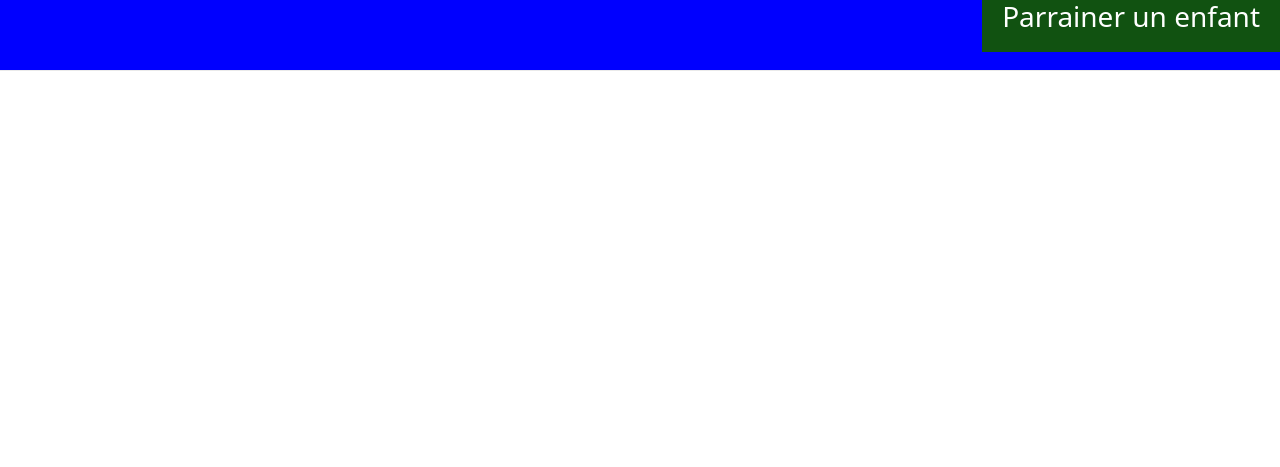
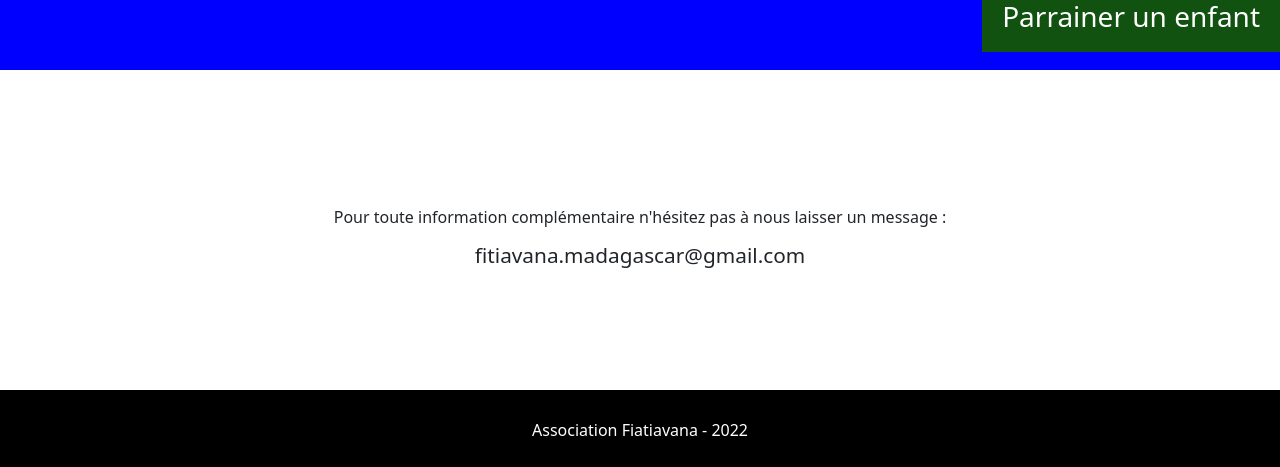
Before and after one commit to tboittin/Fitiavana, a Next.js app: page / in a window 1280 px wide. Shown: the part 986-1453 px from the top of the page. Before the commit the page ends 1121 px from the top, so only its background shows below. Built offline with nearby package versions, Linux system fonts and the light colour scheme.

Commit message:
:sparkles: contact and footer

```diff
--- /dev/null
+++ b/components/ContactSection.jsx
@@ -0,0 +1,14 @@
+import React from "react"
+import styles from "../styles/ContactSection.module.scss"
+
+export default function ContactSection() {
+    return (
+        <div className={styles.contact}>
+            <h3>
+                Pour toute information complémentaire n'hésitez pas à nous
+                laisser un message :
+            </h3>
+            <h2>fitiavana.madagascar@gmail.com</h2>
+        </div>
+    )
+}
--- /dev/null
+++ b/components/Footer.jsx
@@ -0,0 +1,6 @@
+import React from "react"
+import styles from "../styles/Footer.module.scss"
+
+export default function Footer() {
+    return <div className={styles.footer}>Association Fiatiavana - 2022</div>
+}
--- a/components/Hero.jsx
+++ b/components/Hero.jsx
@@ -14,7 +14,7 @@ export default function Hero() {
                     className={styles.heroBackground}
                 />
             </div>
-            <h1 className={styles.title}>
+            <h1 className={styles.heroTitle}>
                 Bienvenue sur le site de Fitiavana Madagascar
             </h1>
         </div>
--- a/pages/index.js
+++ b/pages/index.js
@@ -1,5 +1,4 @@
 import Head from "next/head"
-import Image from "next/image"
 import NavbarLayout from "../components/Navbar"
 import styles from "../styles/Home.module.css"
 
@@ -7,6 +6,8 @@ import "bootstrap/dist/css/bootstrap.min.css"
 import Hero from "../components/Hero"
 import TitleSection from "../components/TitleSection"
 import SponsorSection from "../components/SponsorSection"
+import ContactSection from "../components/ContactSection"
+import Footer from "../components/Footer"
 
 export default function Home() {
     return (
@@ -22,13 +23,15 @@ export default function Home() {
 
             <NavbarLayout expand={false} />
             <Hero />
-            <TitleSection/>
-            <SponsorSection/>
+            <TitleSection />
+            <SponsorSection />
+            <ContactSection />
             {/* TODO: Page d'accueil */}
             {/* TODO: Layout generale */}
 
-
-            <footer className={styles.footer}></footer>
+                <Footer/>
+            <footer>
+            </footer>
         </div>
     )
 }
--- /dev/null
+++ b/styles/ContactSection.module.scss
@@ -0,0 +1,23 @@
+.contact {
+    background-color: white;
+    height: 40vh;
+    position: relative;
+    z-index: 10;
+    max-width: 100%;
+    overflow: hidden;
+    display: flex;
+    flex-direction: column;
+    justify-content: center;
+    align-items: center;
+    text-align: center;
+
+    h2 {
+        font-size: 1.3rem;
+        margin: 0 5vw;
+    }
+
+    h3 {
+        font-size: 1rem;
+        margin: 2vh 5vw;
+    }
+}
--- /dev/null
+++ b/styles/Footer.module.scss
@@ -0,0 +1,10 @@
+.footer {
+    background-color: black;
+    color: white;
+    height: 10vh;
+    position: relative;
+    z-index: 100;
+    display: flex;
+    justify-content: center;
+    align-items: center;
+}
--- a/styles/Hero.module.scss
+++ b/styles/Hero.module.scss
@@ -20,6 +20,10 @@
             filter: brightness(80%);
         }
     }
+    .heroTitle {
+        position: relative;
+        z-index: 11;
+    }
     h1 {
         position: relative;
         text-align: center;
--- a/styles/Home.module.css
+++ b/styles/Home.module.css
@@ -1,3 +1,7 @@
+.container {
+  width: 100vw;
+}
+
 .main {
   min-height: 100vh;
   padding: 4rem 0;
--- a/styles/SponsorSection.module.scss
+++ b/styles/SponsorSection.module.scss
@@ -8,6 +8,7 @@
             filter: brightness(80%);
             z-index: 0;
             position: fixed!important;
+            overflow: hidden;
         }
     }
     .sponsorTextBlock {
```
